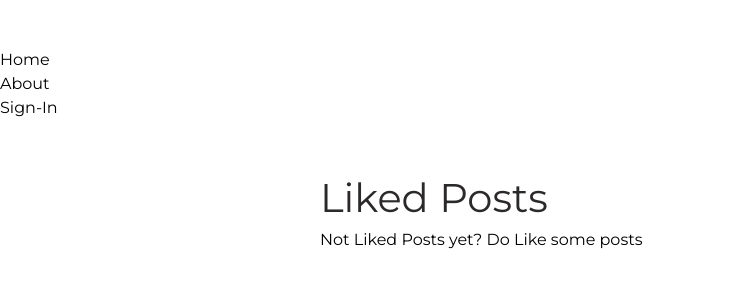
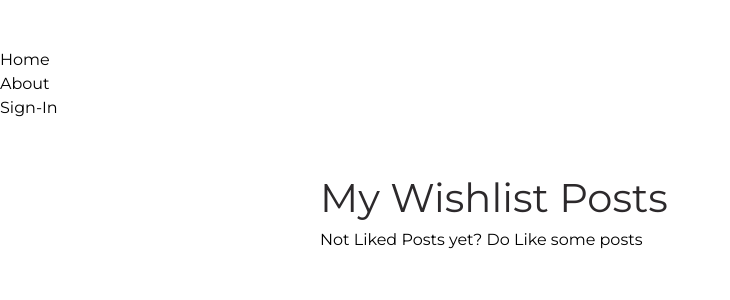
Before and after one commit to Tanushree227/MERN_authApp, a React (Vite) app in the folder client/: page /favorites in a window 1280 px wide. Shown: the top 300 px of the page, without its empty margins (0-730 px from the left). Built offline with nearby package versions, Linux system fonts and the light colour scheme; no server answers.

Commit message:
starting with unt test

```diff
--- a/client/package.json
+++ b/client/package.json
@@ -20,6 +20,7 @@
     "redux-persist": "^6.0.0"
   },
   "devDependencies": {
+    "@testing-library/react": "^14.1.2",
     "@types/react": "^18.2.43",
     "@types/react-dom": "^18.2.17",
     "@vitejs/plugin-react-swc": "^3.5.0",
--- a/client/src/components/posts/PostsLists.jsx
+++ b/client/src/components/posts/PostsLists.jsx
@@ -3,10 +3,9 @@ import PostItem from "./PostItem";
 import classes from "./PostList.module.css";
 
 function PostsList(props) {
-  // Check if props.posts is an array
   if (!Array.isArray(props.posts)) {
     console.error("Invalid or missing posts array in props.");
-    return null; // or handle the error in another way
+    return null;
   }
 
   return (
--- a/client/src/pages/Favorites.jsx
+++ b/client/src/pages/Favorites.jsx
@@ -19,7 +19,7 @@ function Favorites()
 
     return(
         <section>
-            <h1>Liked Posts</h1>
+            <h1>My Wishlist Posts</h1>
             {content}
         </section>
     );
```
Also changed, not shown: 2 other files (tests, documents, lock files or other folders).
